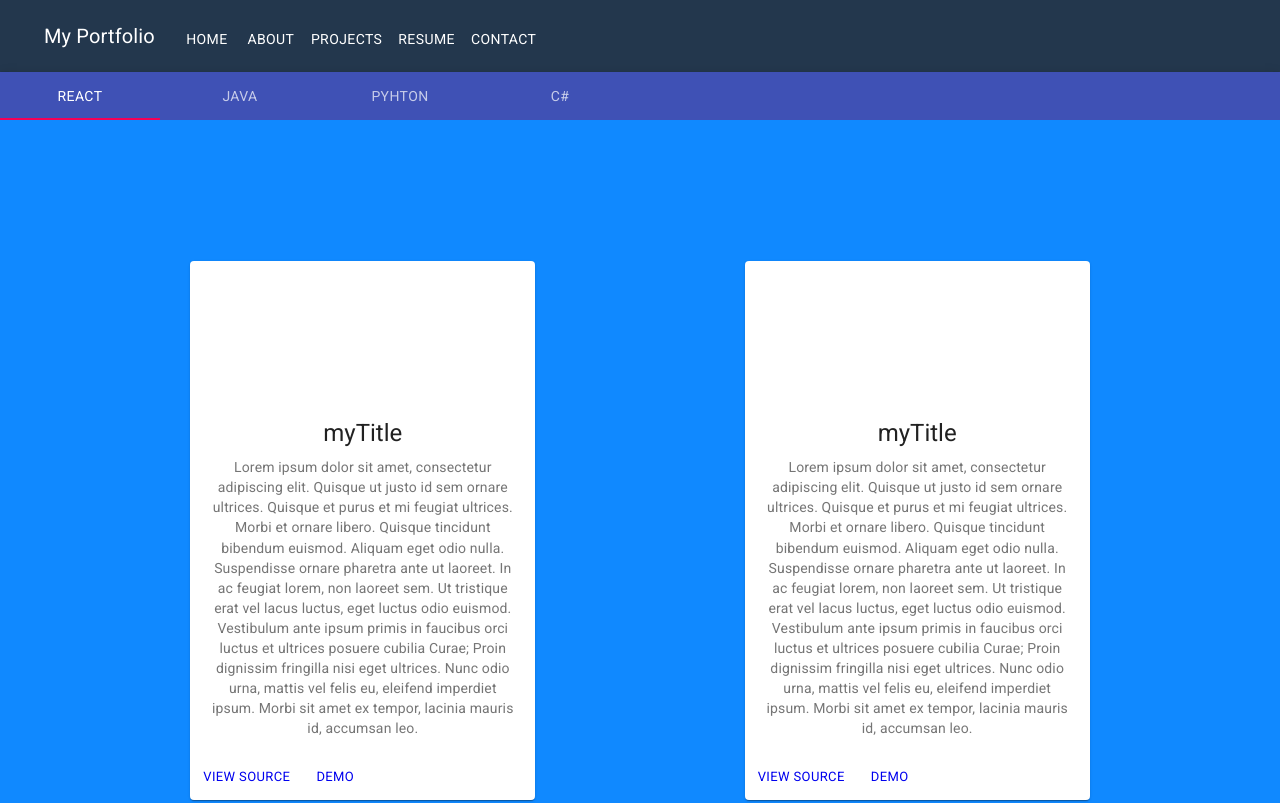
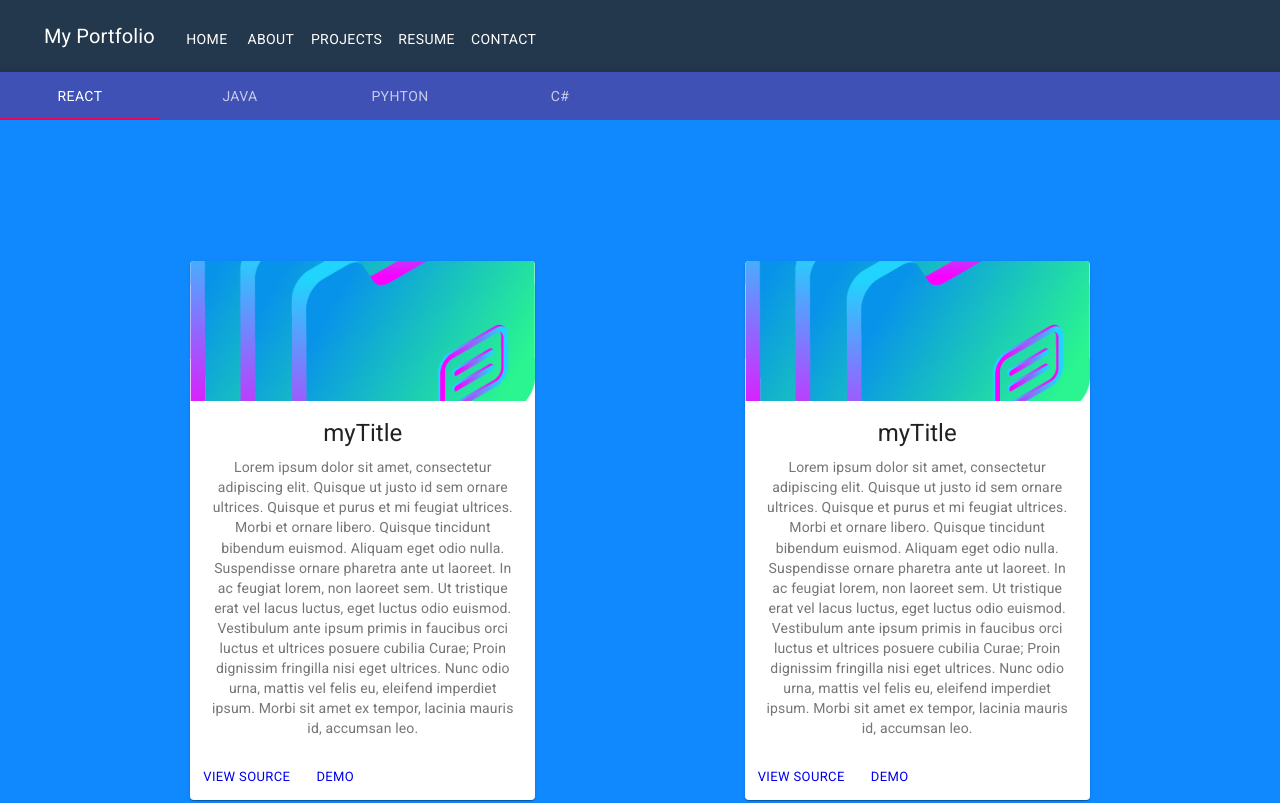
Before and after one commit to OmriGalShen/My-Portfolio, a React (Create React App) app: page /projects in a window 1280 px wide. Shown: the top 803 px of the page. Built offline with nearby package versions, Linux system fonts and the light colour scheme.

Commit message:
small fix

```diff
--- a/src/components/Content/projects/MediaCard.js
+++ b/src/components/Content/projects/MediaCard.js
@@ -41,7 +41,7 @@ export default function MediaCard({ cardInfo }) {
       <CardActionArea>
         <CardMedia
           className={classes.media}
-          classes={{ img: classes.img }}
+          image={cardInfo.image}
           title="Project Image"
         />
         <CardContent>
```
